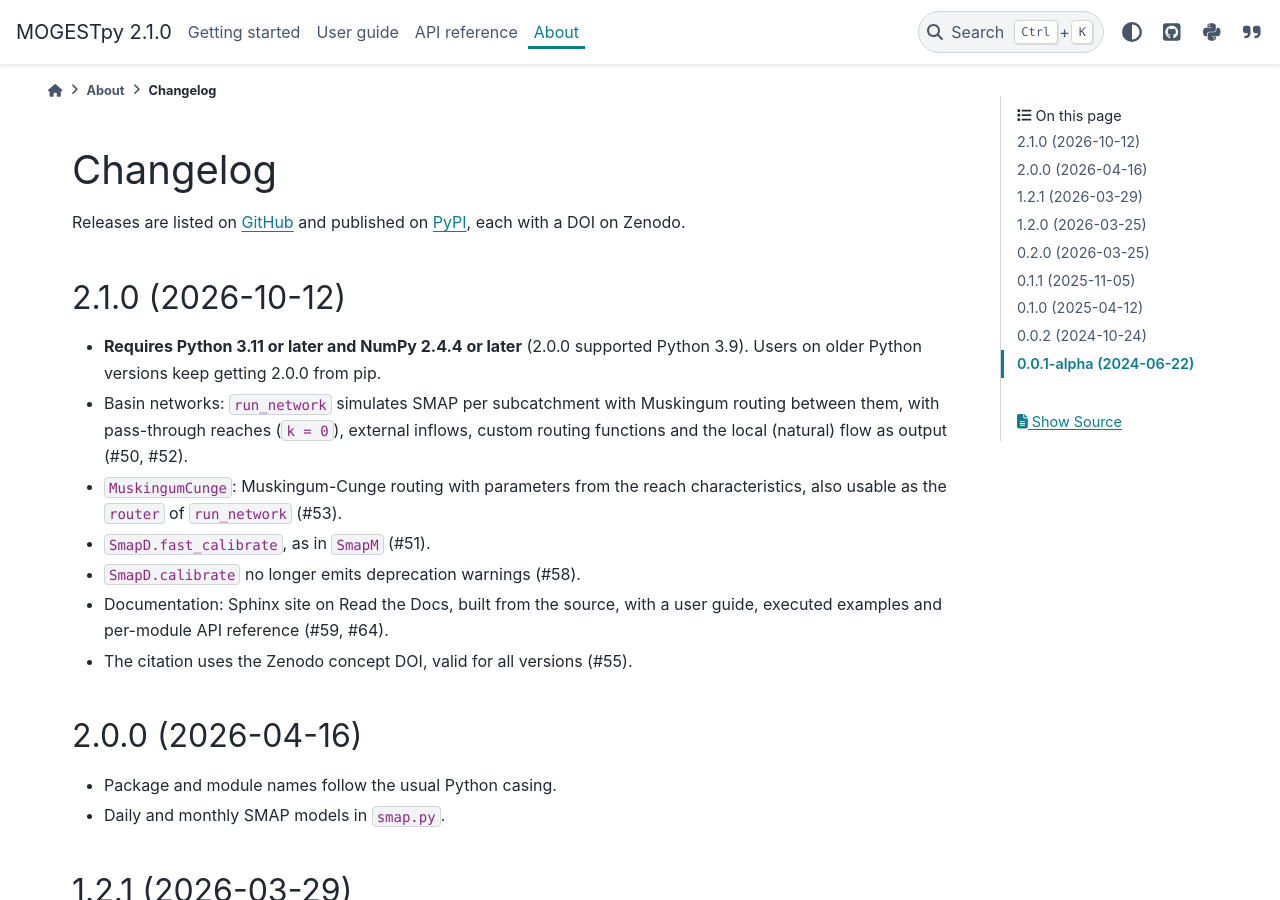
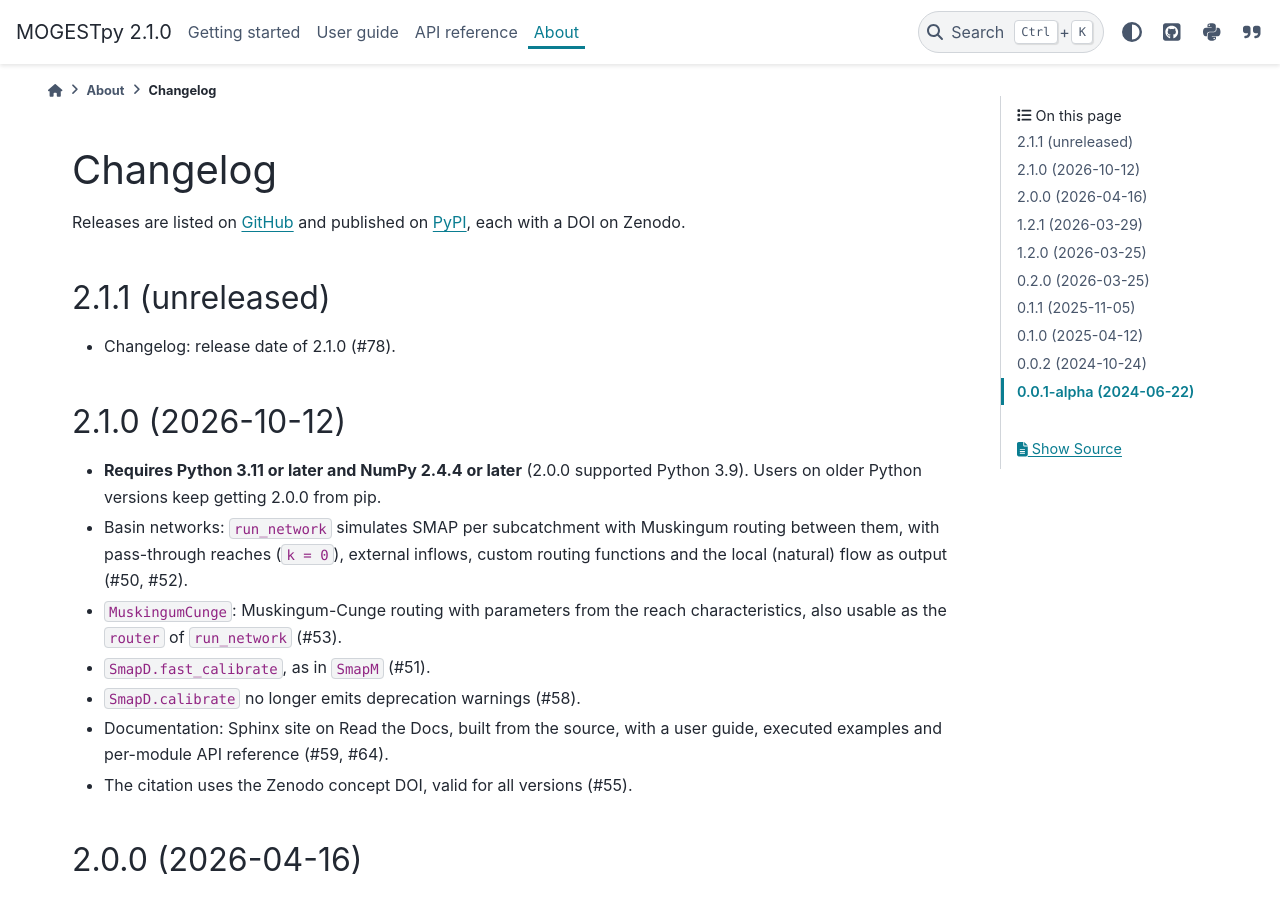
Before and after one commit to dariohhossoda/MOGESTpy, a Sphinx documentation site: the page built from docs/about/changelog.rst, in a window 1280 px wide and 900 px high. Built offline with Sphinx 7.4.7 and the PyData theme 0.15.4, drawn with Linux system fonts in a browser that asks for light colours; pages that are not in the unit, such as notebooks, are missing from menus.

Commit message:
Add 2.1.1 section to changelog
Co-Authored-By: Claude Opus 5.5 <noreply@anthropic.com>

```diff
--- a/docs/about/changelog.rst
+++ b/docs/about/changelog.rst
@@ -4,6 +4,11 @@ Changelog
 Releases are listed on `GitHub <https://github.com/dariohhossoda/MOGESTpy/releases>`_
 and published on `PyPI <https://pypi.org/project/mogestpy/>`_, each with a
 DOI on Zenodo.
+
+2.1.1 (unreleased)
+------------------
+
+* Changelog: release date of 2.1.0 (#78).
 
 2.1.0 (2026-10-12)
 ------------------
```
